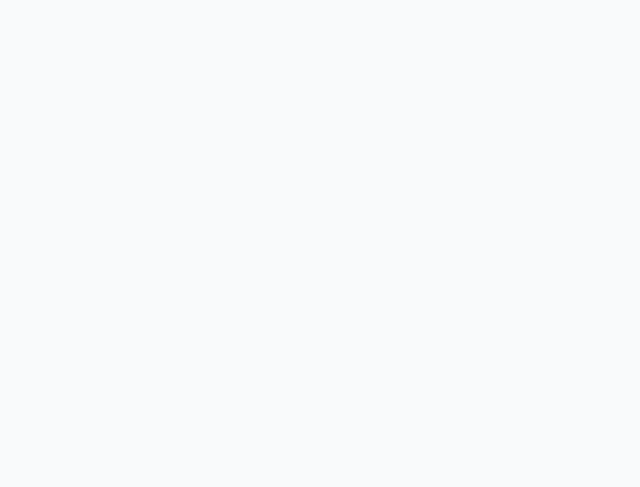
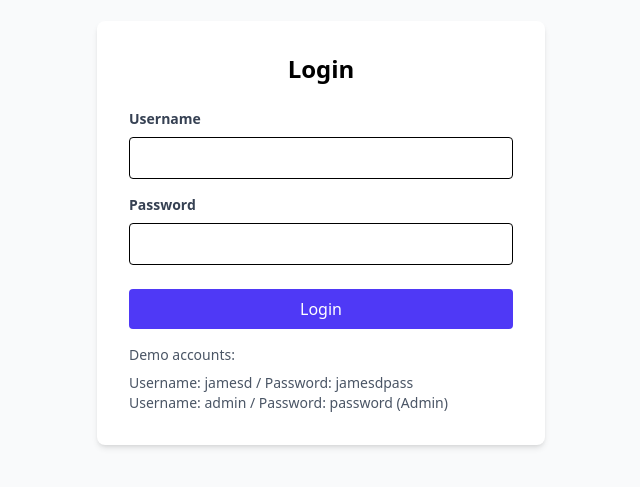
Before and after one commit to B1lol-dev/React-Dummy-Todo, a React (Vite) app: page /login in a window 1280 px wide. Before the commit this address had no page. Shown: the part 167-654 px from the top of the page, without its empty margins (319-959 px from the left). Built offline with nearby package versions, Linux system fonts and the light colour scheme.

Commit message:
added login page

```diff
--- a/src/App.tsx
+++ b/src/App.tsx
@@ -1,5 +1,6 @@
 import { BrowserRouter as Router, Routes, Route } from "react-router-dom";
 import Home from "./pages/Home";
+import Login from "./pages/Login";
 
 function App() {
   return (
@@ -7,6 +8,7 @@ function App() {
       <div className="min-h-screen bg-gray-50">
         <Routes>
           <Route path="/" element={<Home />} />
+          <Route path="/login" element={<Login />} />
         </Routes>
       </div>
     </Router>
--- a/src/components/common/TodoCard.tsx
+++ b/src/components/common/TodoCard.tsx
@@ -20,7 +20,7 @@ export default function TodoCard({
       className={`p-4 rounded-lg shadow-md border-l-4 ${
         completed
           ? "border-l-emerald-500 bg-emerald-50"
-          : "border-l-violet-500 bg-white"
+          : "border-l-indigo-600 bg-white"
       } flex items-center justify-between group transition-all duration-300 hover:shadow-lg`}
     >
       <p
--- a/src/pages/Home.tsx
+++ b/src/pages/Home.tsx
@@ -53,7 +53,7 @@ function Home() {
     }
 
     try {
-      const response = await axios.post("https://dummyjson.com/todos/add", {
+      const response = await axios.post(`${API_URL}/todos/add`, {
         todo: newTodo,
         completed: false,
         userId: 1,
--- /dev/null
+++ b/src/pages/Login.tsx
@@ -0,0 +1,89 @@
+import { useState } from "react";
+import { useNavigate } from "react-router-dom";
+import axios from "axios";
+import { API_URL } from "../constants/api";
+
+function Login() {
+  const [username, setUsername] = useState("");
+  const [password, setPassword] = useState("");
+  const [error, setError] = useState("");
+  const navigate = useNavigate();
+
+  const handleSubmit = async (e: React.FormEvent) => {
+    e.preventDefault();
+    setError("");
+
+    try {
+      const response = await axios.post(`${API_URL}/auth/login`, {
+        username,
+        password,
+      });
+
+      localStorage.setItem("token", response.data.accessToken);
+      localStorage.setItem("user", JSON.stringify(response.data));
+
+      navigate("/");
+    } catch (error) {
+      setError("Invalid username or password");
+    }
+  };
+
+  return (
+    <div className="min-h-screen flex items-center justify-center bg-gray-50 p-4">
+      <div className="max-w-md w-full bg-white rounded-lg shadow-md p-8">
+        <h2 className="text-2xl font-bold mb-6 text-center">Login</h2>
+
+        {error && (
+          <div className="bg-red-100 border border-red-400 text-red-700 px-4 py-3 rounded mb-4">
+            {error}
+          </div>
+        )}
+
+        <form onSubmit={handleSubmit}>
+          <div className="mb-4">
+            <label className="block text-gray-700 text-sm font-bold mb-2">
+              Username
+            </label>
+            <input
+              type="text"
+              value={username}
+              onChange={(e) => setUsername(e.target.value)}
+              className="w-full p-2 border rounded"
+              required
+            />
+          </div>
+
+          <div className="mb-6">
+            <label className="block text-gray-700 text-sm font-bold mb-2">
+              Password
+            </label>
+            <input
+              type="password"
+              value={password}
+              onChange={(e) => setPassword(e.target.value)}
+              className="w-full p-2 border rounded"
+              required
+            />
+          </div>
+
+          <button
+            type="submit"
+            className="w-full bg-indigo-600 text-white p-2 rounded hover:bg-indigo-700"
+          >
+            Login
+          </button>
+        </form>
+
+        <div className="mt-4 text-sm text-gray-600">
+          <p>Demo accounts:</p>
+          <ul className="mt-2">
+            <li>Username: jamesd / Password: jamesdpass</li>
+            <li>Username: admin / Password: password (Admin)</li>
+          </ul>
+        </div>
+      </div>
+    </div>
+  );
+}
+
+export default Login;
```
